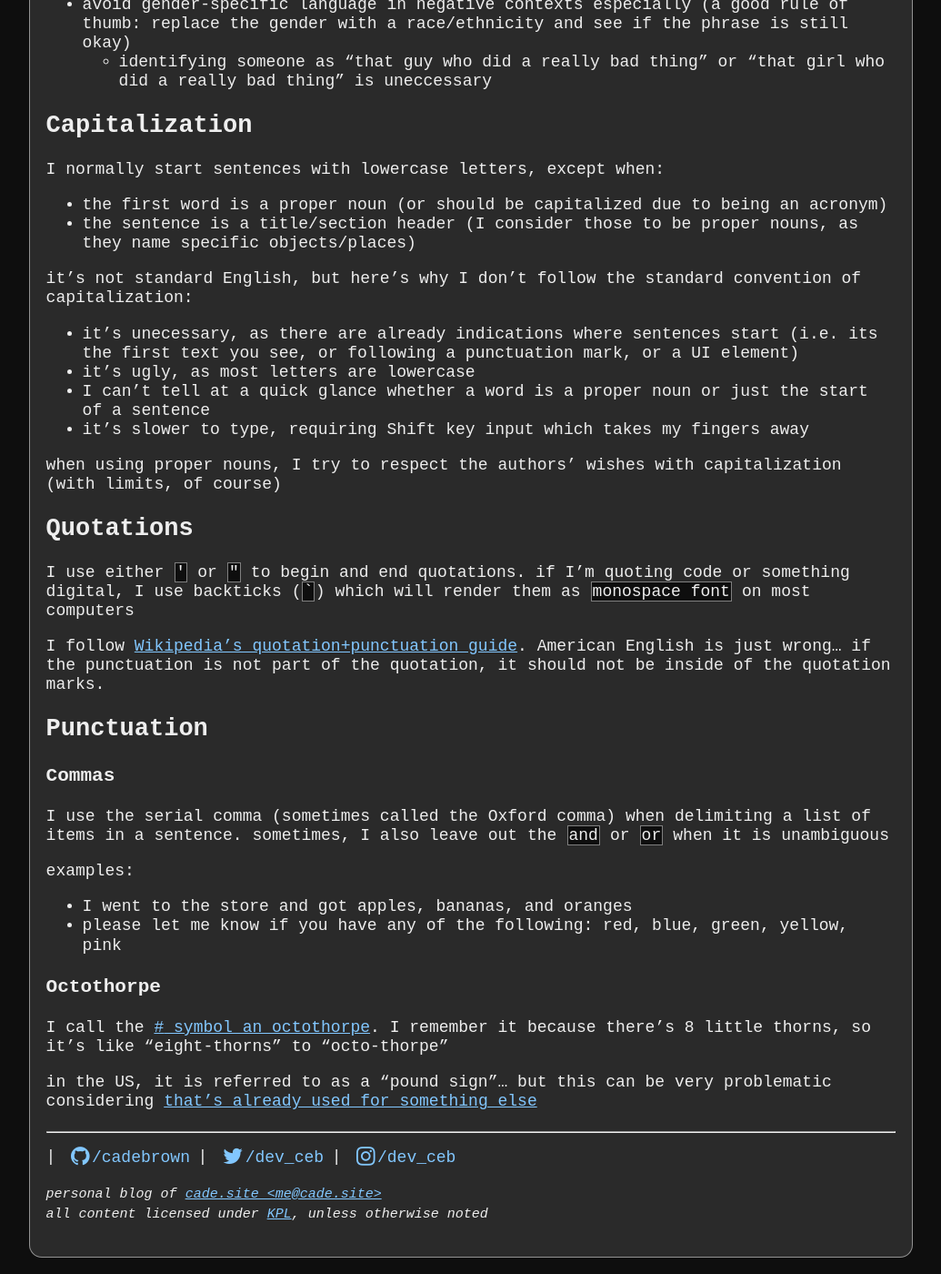
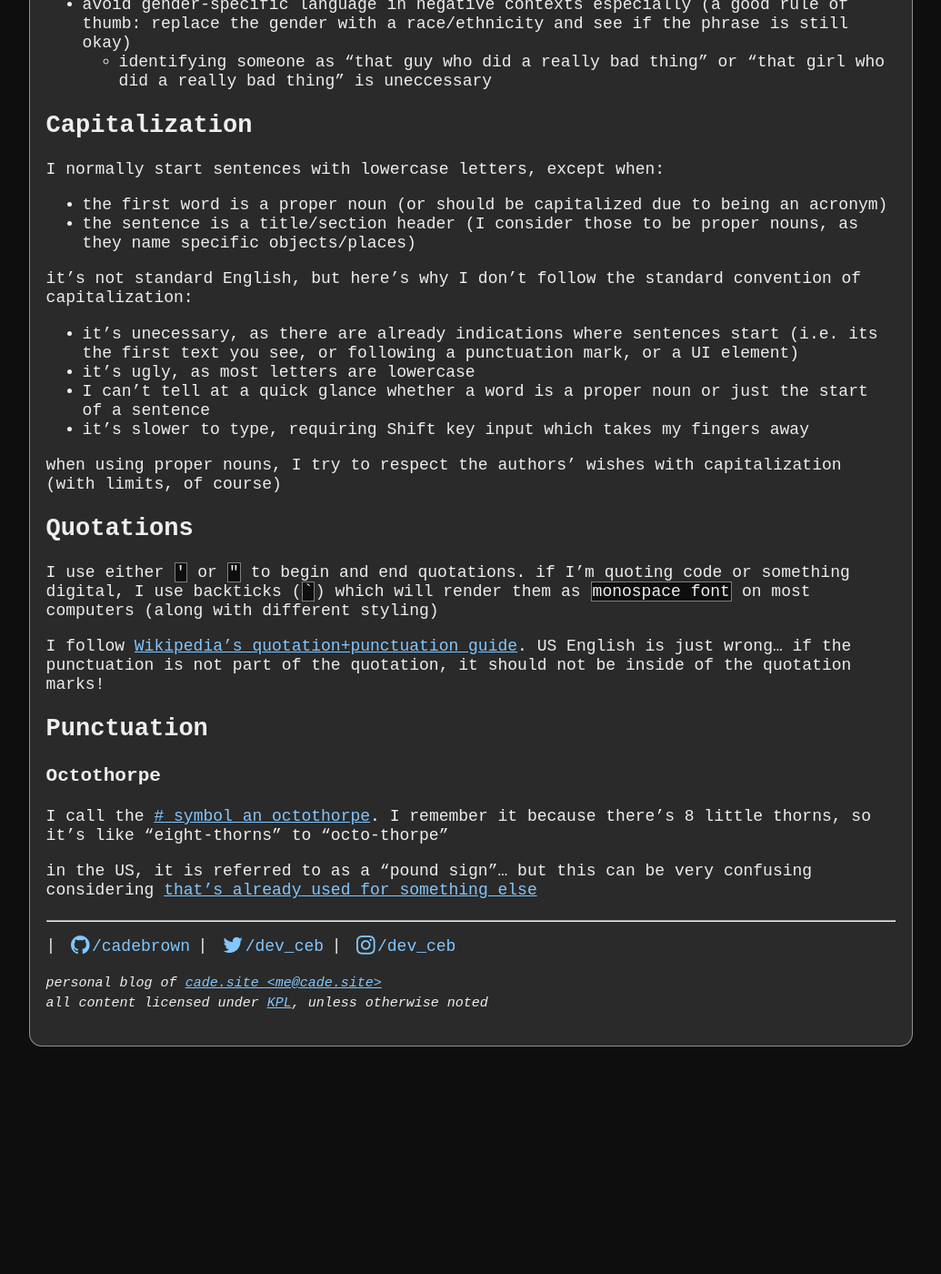
Before and after one commit to cadebrown/old.cade.site, a Jekyll site: the page built from style.md, in a window 1280 px wide and 1400 px high, scrolled down 970 px. Shown: the whole window at 91% size, without its empty margins (122-1157 px from the left). Built offline with Jekyll 4.4.1, drawn with Linux system fonts in a browser that asks for light colours; after the commit the page ends 2138 px from its top, so only the background shows below that.

Commit message:
small update

```diff
--- a/style.md
+++ b/style.md
@@ -45,24 +45,15 @@ when using proper nouns, I try to respect the authors' wishes with capitalizatio
 
 ## Quotations
 
-I use either `'` or `"` to begin and end quotations. if I'm quoting code or something digital, I use backticks (`` ` ``) which will render them as `monospace font` on most computers
+I use either `'` or `"` to begin and end quotations. if I'm quoting code or something digital, I use backticks (`` ` ``) which will render them as `monospace font` on most computers (along with different styling)
 
-I follow [Wikipedia's quotation+punctuation guide](https://en.wikipedia.org/wiki/Wikipedia_talk:Manual_of_Style/quotation_and_punctuation#Quotation_marks_and_punctuation). American English is just wrong... if the punctuation is not part of the quotation, it should not be inside of the quotation marks.
+I follow [Wikipedia's quotation+punctuation guide](https://en.wikipedia.org/wiki/Wikipedia_talk:Manual_of_Style/quotation_and_punctuation#Quotation_marks_and_punctuation). US English is just wrong... if the punctuation is not part of the quotation, it should not be inside of the quotation marks!
 
 
 ## Punctuation
-
-### Commas
-
-I use the serial comma (sometimes called the Oxford comma) when delimiting a list of items in a sentence. sometimes, I also leave out the `and` or `or` when it is unambiguous
-
-examples:
-
-  * I went to the store and got apples, bananas, and oranges
-  * please let me know if you have any of the following: red, blue, green, yellow, pink
 
 ### Octothorpe
 
 I call the [`#` symbol an octothorpe](https://en.wikipedia.org/wiki/Number_sign). I remember it because there's 8 little thorns, so it's like "eight-thorns" to "octo-thorpe"
 
-in the US, it is referred to as a "pound sign"... but this can be very problematic considering [that's already used for something else](https://en.wikipedia.org/wiki/Pound_sign)
+in the US, it is referred to as a "pound sign"... but this can be very confusing considering [that's already used for something else](https://en.wikipedia.org/wiki/Pound_sign)
```
